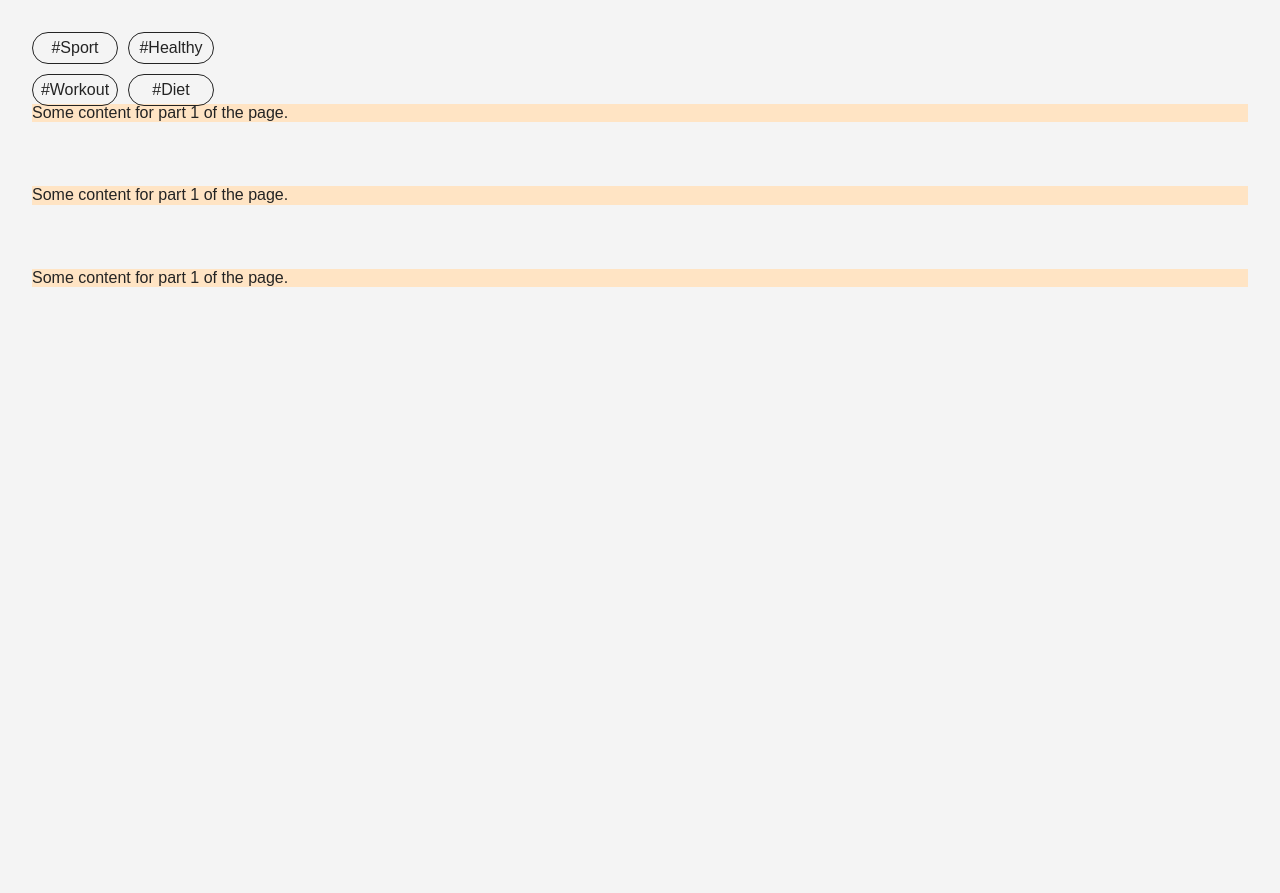
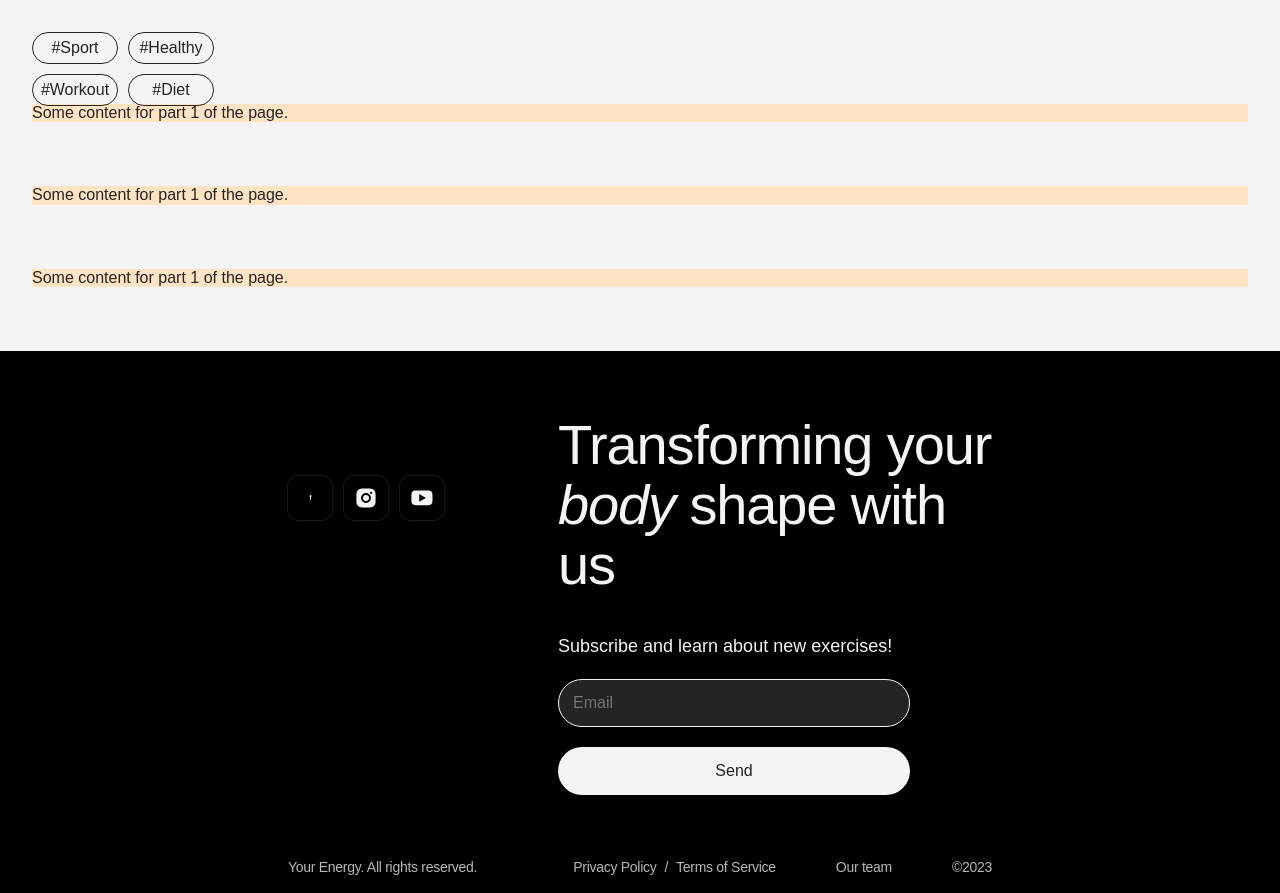
Before and after one commit to antmuraha/fp-your-energy, a website built with Vite: page src/index.html in a window 1280 px wide. Before the commit the page ends 800 px from the top, so only its background shows below. Built offline with nearby package versions, Linux system fonts and the light colour scheme.

Commit message:
add basic structure

```diff
--- /dev/null
+++ b/src/css/partials/footer.css
@@ -0,0 +1,345 @@
+.container_f {
+  width: 100%;
+  padding: 0 20px;
+  margin: 0 auto;
+}
+
+@media screen and (min-width: 375px) {
+  .container_f {
+    width: 375px;
+  }
+}
+
+@media screen and (min-width: 768px) {
+  .container_f {
+    width: 768px;
+    padding: 0 32px;
+  }
+}
+
+@media screen and (min-width: 1440px) {
+  .container_f {
+    width: 1440px;
+  }
+}
+
+.footer__background {
+  background-color: black;
+}
+
+.footer__container {
+  padding-top: 40px;
+  padding-bottom: 10px;
+}
+
+@media screen and (min-width: 768px) {
+  .footer__container {
+    display: flex;
+    flex-wrap: wrap;
+    padding-top: 64px;
+    padding-bottom: 16px;
+  }
+}
+
+@media screen and (min-width: 1440px) {
+  .footer__container {
+    margin-top: 68px;
+  }
+}
+
+.footer__logo {
+  fill: var(--color-bg);
+}
+
+.socials__list {
+  display: flex;
+  gap: 12px;
+  margin-top: 20px;
+}
+
+@media screen and (min-width: 768px) {
+  .socials__list {
+    margin-top: 32px;
+  }
+}
+
+.socials__link {
+  display: flex;
+  justify-content: center;
+  align-items: center;
+  width: 40px;
+  height: 40px;
+  padding: 8px;
+  outline: 1px solid rgba(244, 244, 244, 0.1);
+  border-radius: 10px;
+}
+
+@media screen and (min-width: 1440px) {
+  .socials__link {
+    transition: all var(--transition);
+  }
+
+  .socials__link:hover,
+  .socilas__link:focus {
+    background-color: var(--color-bg);
+  }
+
+  .socials__link:hover .socials-icon,
+  .socials__link:focus .socials-icon {
+    stroke: var(--color-bg-dark);
+    fill: var(--color-bg-dark);
+  }
+}
+
+@media screen and (min-width: 768px) {
+  .socials__link {
+    width: 44px;
+    height: 44px;
+  }
+}
+
+.socials__icon-footer {
+  fill: var(--color-bg);
+}
+
+@media screen and (min-width: 1440px) {
+  .socials__link:hover .socials__icon-footer {
+    transition: all var(--transition);
+  }
+
+  .socials__link:hover .socials__icon-footer,
+  .socials__link:focus .socials__icon-footer {
+    stroke: var(--color-bg-dark);
+    fill: var(--color-bg-dark);
+  }
+}
+
+@media screen and (min-width: 768px) {
+  .footer__right-wrap {
+    width: 434px;
+    margin-left: 114px;
+  }
+}
+
+@media screen and (min-width: 1440px) {
+  .footer__right-wrap {
+    display: flex;
+
+    width: 1062px;
+    gap: 115px;
+  }
+}
+
+.footer__title {
+  margin-top: 40px;
+  color: var(--color-bg);
+  font-size: 38px;
+  font-weight: 400;
+  line-height: 1.15;
+  letter-spacing: -0.76px;
+}
+
+@media screen and (min-width: 768px) {
+  .footer__title {
+    margin-top: 0px;
+    font-size: 56px;
+    line-height: 1.07;
+    letter-spacing: -1.12px;
+  }
+}
+
+@media screen and (min-width: 1440px) {
+  .footer__title {
+    width: 595px;
+  }
+}
+
+.accent-text {
+  font-style: italic;
+}
+
+.subscribe__form {
+  display: flex;
+  width: 100%;
+  flex-direction: column;
+
+  gap: 20px;
+  margin-top: 20px;
+
+  font-size: 14px;
+  font-weight: 400;
+  line-height: 1.28px;
+}
+
+@media screen and (min-width: 375px) {
+  .subscribe__form {
+    width: 335px;
+  }
+}
+
+@media screen and (min-width: 768px) {
+  .subscribe__form {
+    margin-top: 40px;
+    width: 352px;
+    font-size: 16px;
+    line-height: 1.5px;
+  }
+}
+
+@media screen and (min-width: 1440px) {
+  .subscribe__form {
+    margin-top: 0px;
+  }
+}
+
+.subscribe__form-title {
+  margin-top: 20px;
+  color: var(--color-bg);
+  font-size: 14px;
+  font-weight: 400;
+  line-height: 1.28;
+}
+
+@media screen and (min-width: 768px) {
+  .subscribe__form-title {
+    margin-top: 0px;
+    font-size: 18px;
+    line-height: 1.33;
+  }
+}
+
+@media screen and (min-width: 1440px) {
+  .subscribe__form-title {
+    margin-top: 0px;
+  }
+}
+
+.subscribe__form-input {
+  width: 100%;
+  padding: 12px 14px;
+  border-radius: 30px;
+  border: 1px solid var(--color-bg);
+  background-color: var(--color-bg-dark);
+
+  color: rgba(244, 244, 244, 0.6);
+  transition: all var(--transition);
+}
+
+.subscribe__form-input:focus {
+  outline: none;
+  border-color: orange;
+}
+
+.subscribe__form-input:user-invalid {
+  border-color: #ee323d;
+}
+
+.subscribe__form-input:user-valid {
+  border-color: #4dc274;
+}
+
+@media screen and (min-width: 768px) {
+  .subscribe__form-input {
+    height: 48px;
+  }
+}
+
+.subscribe__form-btn {
+  display: flex;
+  justify-content: center;
+  align-items: center;
+  width: 100%;
+  height: 42px;
+
+  padding: 12px 0px;
+  border-radius: 30px;
+  background-color: var(--color-bg);
+  border: none;
+
+  font-size: 14px;
+  line-height: 1.28px;
+  color: var(--color-bg-dark);
+  transition: all var(--transition);
+}
+
+.subscribe__form-btn:disabled {
+  background-color: #d4d4d4;
+}
+
+@media screen and (min-width: 1440px) {
+  .subscribe__form-btn:hover,
+  .subscribe__form-btn:focus {
+    border: 1px solid var(--color-bg);
+    color: var(--color-bg);
+    background-color: var(--color-bg-dark);
+  }
+}
+
+@media screen and (min-width: 768px) {
+  .subscribe__form-btn {
+    height: 48px;
+    font-size: 16px;
+    line-height: 1.5px;
+  }
+}
+
+.footer__text {
+  font-size: 14px;
+  line-height: 1.28;
+  letter-spacing: -0.28px;
+  color: #c6cdd1;
+  opacity: 0.9;
+}
+
+.footer__text-outer-wrap {
+  margin-top: 120px;
+}
+
+@media screen and (min-width: 768px) {
+  .footer__text-outer-wrap {
+    display: flex;
+    justify-content: space-between;
+    width: 704px;
+    gap: 78px;
+    margin-top: 64px;
+  }
+}
+
+@media screen and (min-width: 1440px) {
+  .footer__text-outer-wrap {
+    width: 100%;
+    gap: 122px;
+    margin-top: 70px;
+  }
+}
+
+.footer__text-inner-wrap {
+  display: flex;
+  justify-content: space-between;
+  margin-top: 10px;
+}
+
+@media screen and (min-width: 768px) {
+  .footer__text-inner-wrap {
+    margin-top: 0px;
+    gap: 60px;
+  }
+}
+
+@media screen and (min-width: 1440px) {
+  .footer__text-inner-wrap {
+    gap: 187px;
+  }
+}
+
+.privacy-policy__text {
+  display: flex;
+  gap: 8px;
+}
+
+.footer__link {
+  text-align: center;
+  display: flex;
+  align-items: center;
+  justify-content: center;
+}
--- a/src/css/styles.css
+++ b/src/css/styles.css
@@ -32,6 +32,7 @@
 @import url('./partials/what-students-say.css');
 @import url('./partials/footer.css');
 @import url('./partials/mobile-menu.css'); */
+@import url('./partials/footer.css');
 
 /* Hero Section Template Styles */
 @import url('./partials/tags.css');
--- a/src/index.html
+++ b/src/index.html
@@ -33,6 +33,7 @@
       <load src="./partials/part_1.html" />
     </main>
     <!-- The footer content will be here with #footer -->
+    <load src="./partials/footer.html" />
 
     <!-- Below, insert the modals -->
     <script type="module" src="./js/some-script.js" async></script>
--- /dev/null
+++ b/src/partials/footer.html
@@ -0,0 +1,104 @@
+<div class="footer__background">
+  <div class="footer__container container_f">
+    <div class="footer__left-wrap">
+      <a class="logo" id="logo" href="/index.html">
+        <svg
+          class="footer__logo logo"
+          width="132"
+          height="24"
+          aria-label="scroll down icon"
+        >
+          <use href="./img/sprite.svg#icon-Logo"></use>
+        </svg>
+      </a>
+      <ul class="socials__list">
+        <li>
+          <a
+            class="socials__link link"
+            href="https://www.facebook.com/goITclub/"
+            target="_blank"
+            rel="noopener noreferrer"
+            aria-label="facebook icon"
+          >
+            <svg
+              class="socials__icon socials__icon-footer"
+              width="7"
+              height="17"
+            >
+              <use href="./img/sprite.svg#icon-facebook"></use>
+            </svg>
+          </a>
+        </li>
+        <li>
+          <a
+            class="socials__link link"
+            href="https://www.instagram.com/goitclub/"
+            aria-label="instagram icon"
+            target="_blank"
+            rel="noopener noreferrer"
+          >
+            <svg
+              class="socials__icon socials__icon-footer"
+              width="24"
+              height="24"
+            >
+              <use href="./img/sprite.svg#icon-instagram"></use>
+            </svg>
+          </a>
+        </li>
+        <li>
+          <a
+            class="socials__link link"
+            href="https://www.youtube.com/c/GoIT"
+            aria-label="youtube icon"
+            target="_blank"
+            rel="noopener noreferrer"
+          >
+            <svg
+              class="socials__icon socials__icon-footer"
+              width="24"
+              height="24"
+            >
+              <use href="./img/sprite.svg#icon-youtube"></use>
+            </svg>
+          </a>
+        </li>
+      </ul>
+    </div>
+    <div class="footer__right-wrap">
+      <h2 class="footer__title">
+        Transforming your <span class="accent-text">body</span> shape with us
+      </h2>
+      <form class="subscribe__form" id="subscribeForm">
+        <h3 class="subscribe__form-title">
+          Subscribe and learn about new exercises!
+        </h3>
+        <input
+          class="subscribe__form-input"
+          type="email"
+          name="email"
+          placeholder="Email"
+          required
+        />
+        <button class="subscribe__form-btn" type="submit" id="subscribeBtn">
+          Send
+        </button>
+      </form>
+    </div>
+    <div class="footer__text-outer-wrap">
+      <div>
+        <p class="footer__text">Your Energy. All rights reserved.</p>
+      </div>
+      <div class="footer__text-inner-wrap">
+        <p class="footer__text privacy-policy__text">
+          <span>Privacy Policy</span><span>&sol;</span
+          ><span>Terms of Service</span>
+        </p>
+        <a href="./07-modal-team.html" class="footer__link footer__text"
+          >Our team</a
+        >
+        <p class="footer__text">©2023</p>
+      </div>
+    </div>
+  </div>
+</div>
```
Also changed, not shown: src/img/sprite.svg.
